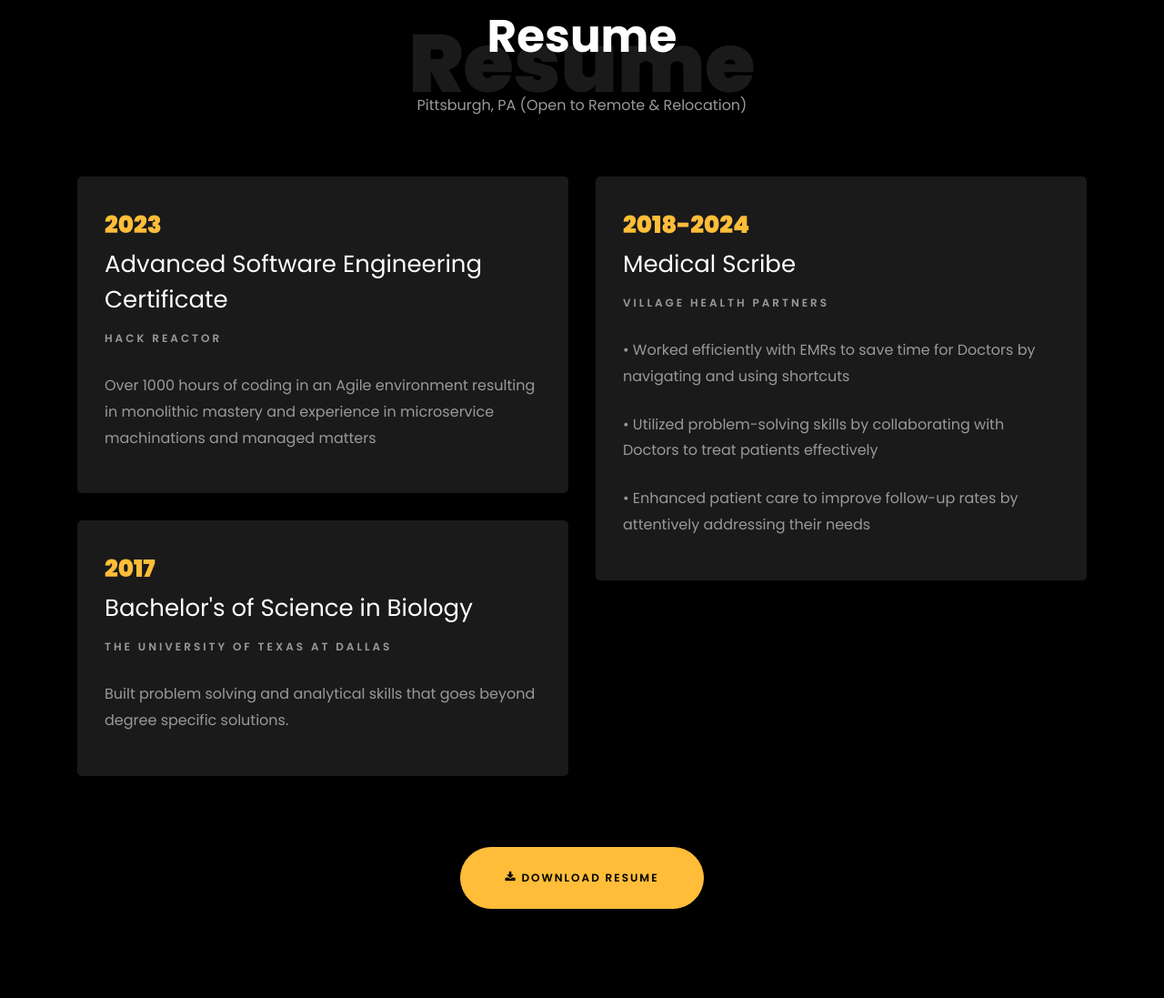
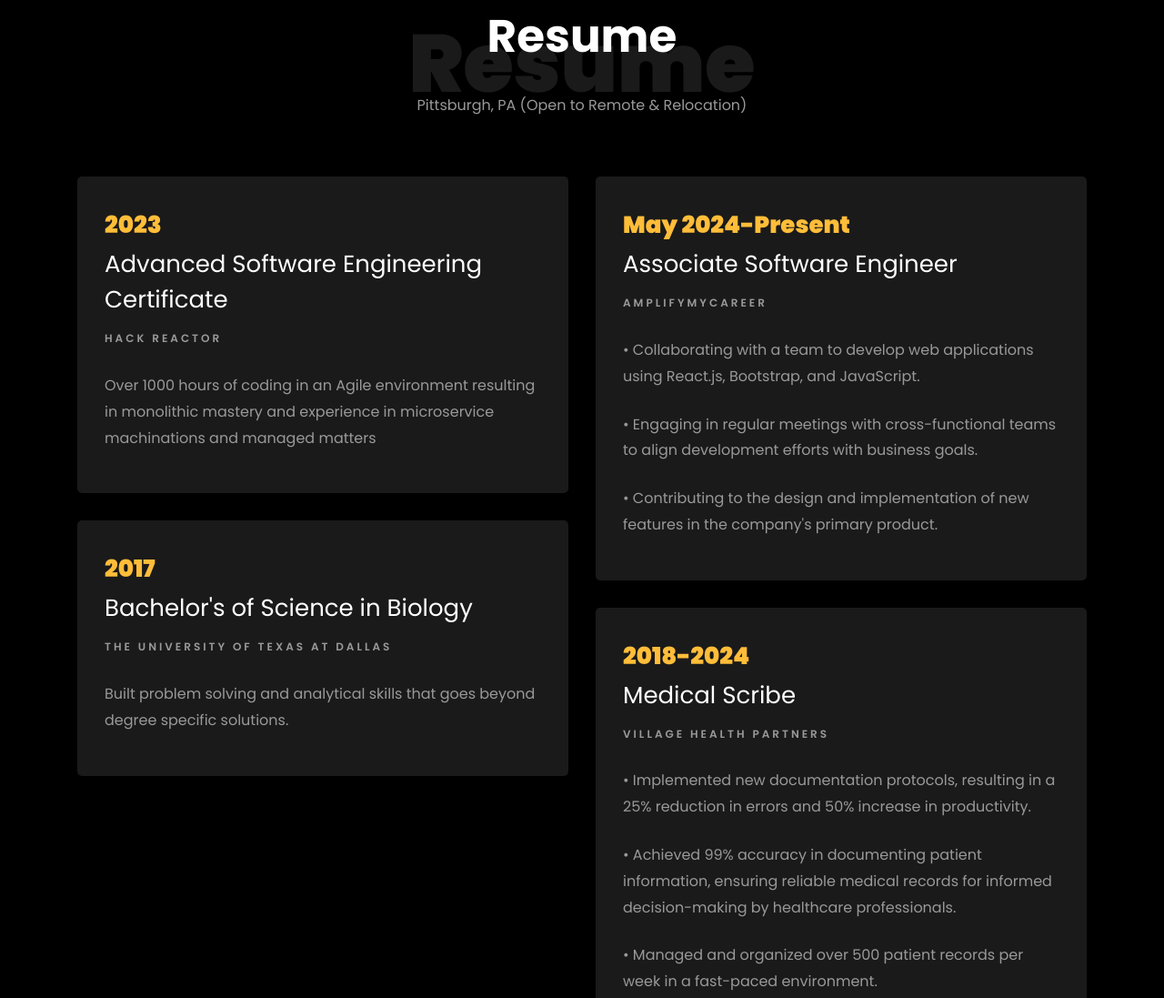
Before and after one commit to sangkihan93/portfolio.jonah, a plain HTML site: page index.html in a window 1280 px wide. Shown: the part 1720-2817 px from the top of the page at 91% size. Drawn offline with nearby package versions, Linux system fonts and the light colour scheme; files whose address does not match are found by name.

Commit message:
resume_update

```diff
--- a/index.html
+++ b/index.html
@@ -165,20 +165,22 @@
     			</div>
 
     			<div class="col-md-6">
+					<div class="resume-wrap ftco-animate">
+    					<span class="date">May 2024-Present</span>
+    					<h2>Associate Software Engineer</h2>
+    					<span class="position">AmplifyMyCareer</span>
+    					<p class="mt-4">•	Collaborating with a team to develop web applications using React.js, Bootstrap, and JavaScript.</p>
+						<p class="mt-4">•	Engaging in regular meetings with cross-functional teams to align development efforts with business goals.</p>
+						<p class="mt-4">•	Contributing to the design and implementation of new features in the company's primary product.</p>
+    				</div>
     				<div class="resume-wrap ftco-animate">
     					<span class="date">2018-2024</span>
     					<h2>Medical Scribe</h2>
     					<span class="position">Village Health Partners</span>
-    					<p class="mt-4">•	Worked efficiently with EMRs to save time for Doctors by navigating and using shortcuts</p>
-						<p class="mt-4">•	Utilized problem-solving skills by collaborating with Doctors to treat patients effectively</p>
-						<p class="mt-4">•	Enhanced patient care to improve follow-up rates by attentively addressing their needs</p>
+    					<p class="mt-4">•	Implemented new documentation protocols, resulting in a 25% reduction in errors and 50% increase in productivity.</p>
+						<p class="mt-4">•	Achieved 99% accuracy in documenting patient information, ensuring reliable medical records for informed decision-making by healthcare professionals.</p>
+						<p class="mt-4">•	Managed and organized over 500 patient records per week in a fast-paced environment.</p>
     				</div>
-    				<!-- <div class="resume-wrap ftco-animate">
-    					<span class="date">2014-2015</span>
-    					<h2>Wordpress Developer</h2>
-    					<span class="position">Cambridge University</span>
-    					<p class="mt-4">A small river named Duden flows by their place and supplies it with the necessary regelialia. It is a paradisematic country, in which roasted parts of sentences fly into your mouth.</p>
-    				</div> -->
     				<!-- <div class="resume-wrap ftco-animate">
     					<span class="date">2017-2018</span>
     					<h2>UI/UX Designer</h2>
```
Also changed, not shown: 1 other file.
